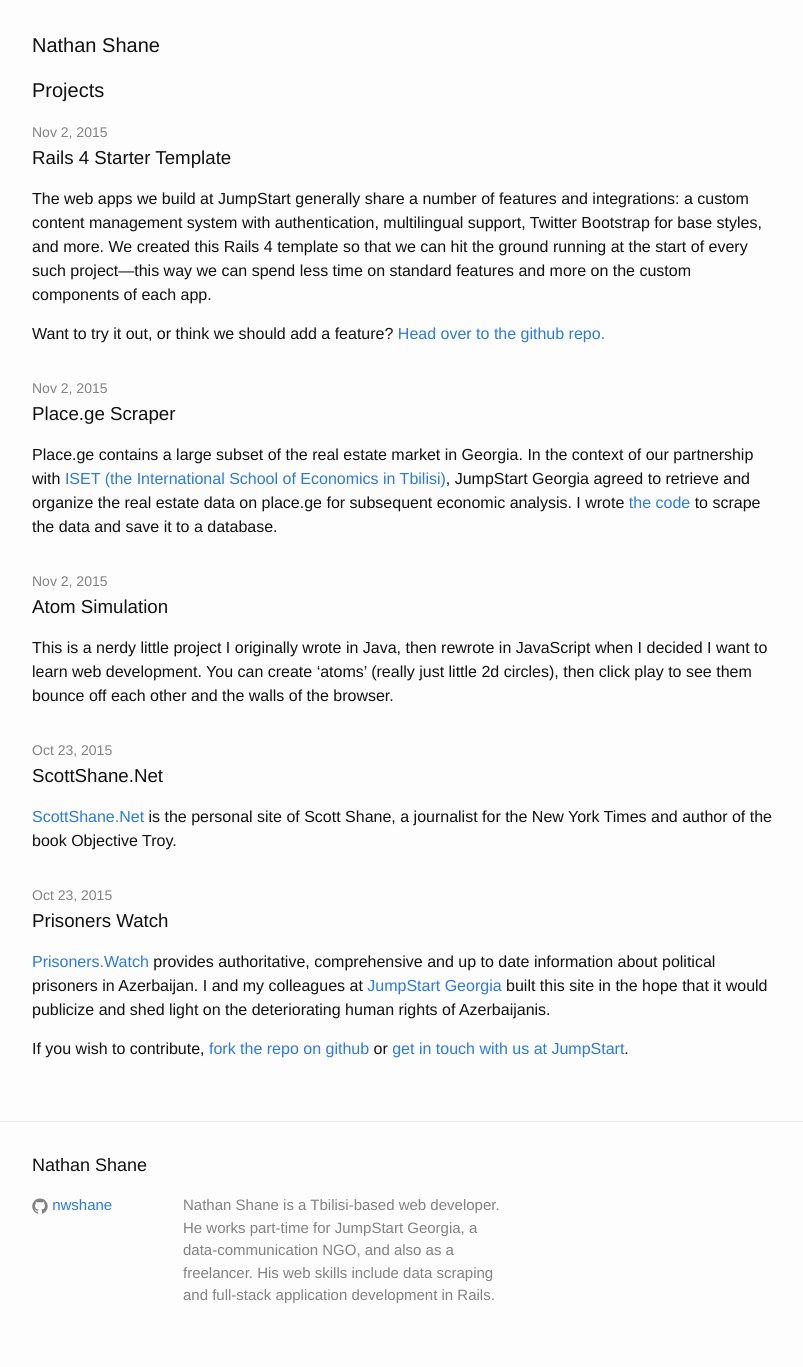
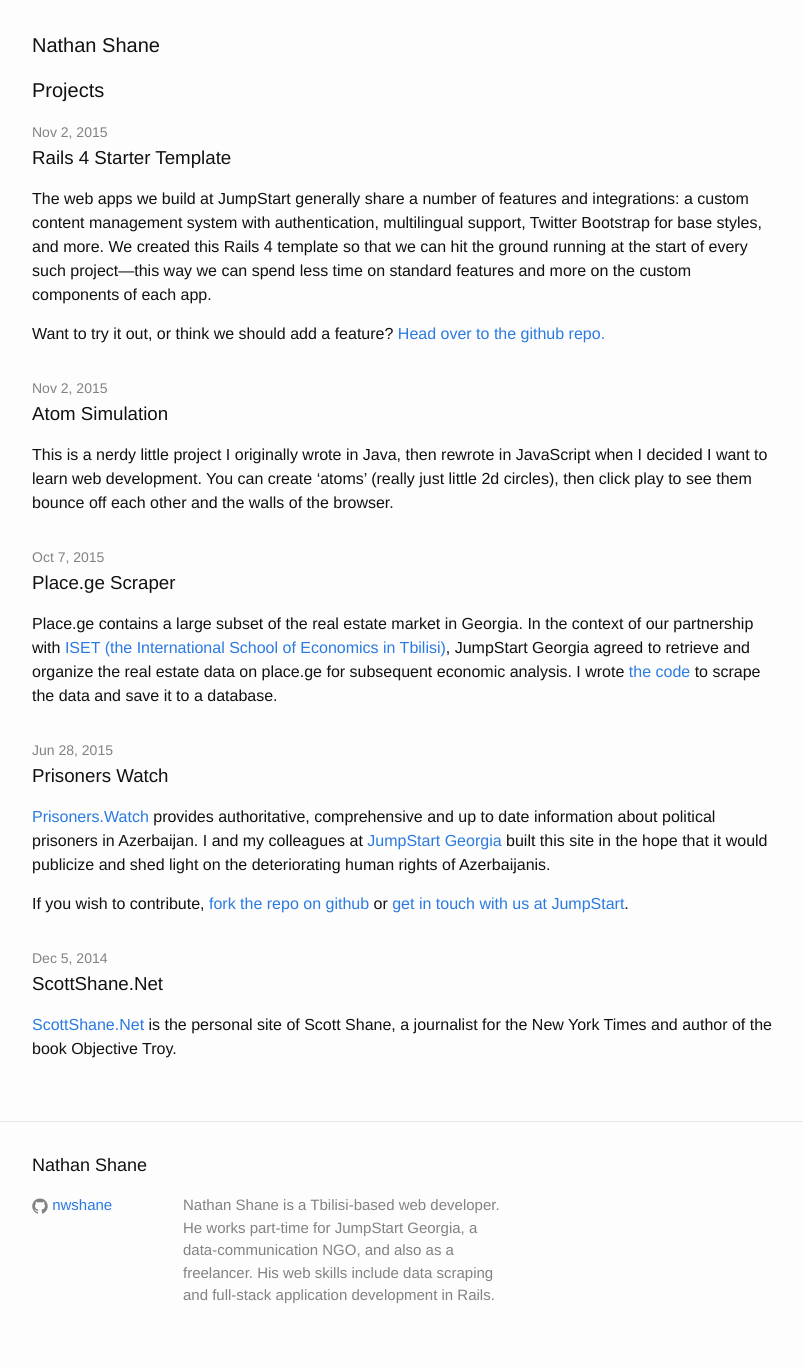
Before and after one commit to nwshane/nwshane.github.io, a Jekyll site: the page built from index.html, in a window 1280 px wide. Shown: the whole page, without its empty margins (238-1041 px from the left). Built offline with Jekyll 4.4.1, drawn with Linux system fonts in a browser that asks for light colours.

Commit message:
Changed the dates for projects.

```diff
--- a/project/_posts/2015-11-02-atom_simulation.markdown
+++ b/project/_posts/2014-12-05-atom_simulation.markdown
@@ -1,6 +1,6 @@
 ---
 title: 'Atom Simulation'
-date: 2015-11-02 15:07:00
+date: 2015-11-02 14:00:00
 tags: website freelance author
 ---
 This is a nerdy little project I originally wrote in Java, then rewrote in JavaScript when I decided I want to learn web development. You can create 'atoms' (really just little 2d circles), then click play to see them bounce off each other and the walls of the browser.
--- a/project/_posts/2015-10-23-prisoners_watch.markdown
+++ b/project/_posts/2015-06-28-prisoners_watch.markdown
@@ -1,6 +1,6 @@
 ---
 title: 'Prisoners Watch'
-date: 2015-10-23 15:07:00
+date: 2015-06-28 14:00:00
 tags: open_source website JumpStartGeorgia
 ---
 [Prisoners.Watch][site-url] provides authoritative, comprehensive and up to date information about political prisoners in Azerbaijan. I and my colleagues at [JumpStart Georgia][jumpstart-url] built this site in the hope that it would publicize and shed light on the deteriorating human rights of Azerbaijanis.
--- a/project/_posts/2015-10-23-scott_shane_net.markdown
+++ b/project/_posts/2015-08-15-scott_shane_net.markdown
@@ -1,6 +1,6 @@
 ---
 title: 'ScottShane.Net'
-date: 2015-10-23 15:07:00
+date: 2014-12-05 14:00:00
 tags: website freelance author
 ---
 [ScottShane.Net][site-url] is the personal site of Scott Shane, a journalist for the New York Times and author of the book Objective Troy.
--- a/project/_posts/2015-11-02-place_ge_scraper.markdown
+++ b/project/_posts/2015-10-07-place_ge_scraper.markdown
@@ -1,6 +1,6 @@
 ---
 title: 'Place.ge Scraper'
-date: 2015-11-02 15:07:00
+date: 2015-10-07 14:00:00
 tags: open_source scraper JumpStartGeorgia
 ---
 Place.ge contains a large subset of the real estate market in Georgia. In the context of our partnership with [ISET (the International School of Economics in Tbilisi)](http://www.iset.ge/), JumpStart Georgia agreed to retrieve and organize the real estate data on place.ge for subsequent economic analysis. I wrote [the code](https://github.com/JumpStartGeorgia/Place-ge-Scraper) to scrape the data and save it to a database.
--- a/project/_posts/2015-11-02-starter_template.markdown
+++ b/project/_posts/2015-11-02-starter_template.markdown
@@ -1,6 +1,6 @@
 ---
 title: 'Rails 4 Starter Template'
-date: 2015-11-02 15:07:00
+date: 2015-11-02 14:00:00
 tags: open_source template JumpStartGeorgia
 ---
 The web apps we build at JumpStart generally share a number of features and integrations: a custom content management system with authentication, multilingual support, Twitter Bootstrap for base styles, and more. We created this Rails 4 template so that we can hit the ground running at the start of every such project—this way we can spend less time on standard features and more on the custom components of each app.
```
